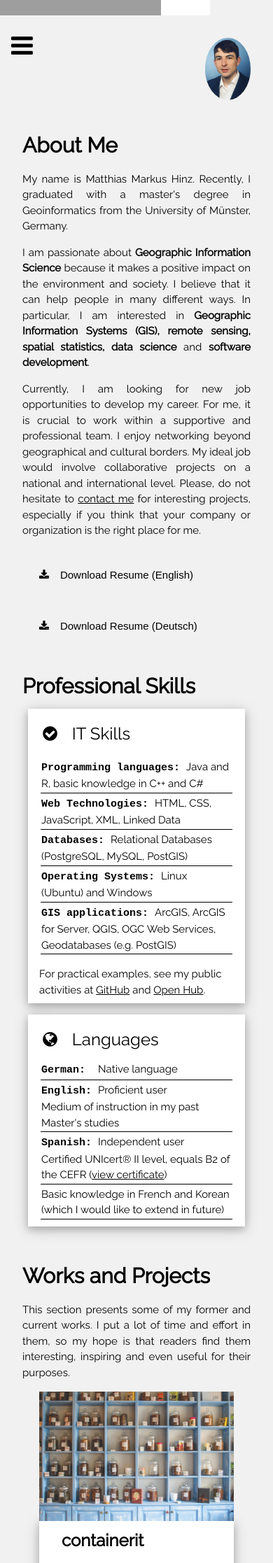
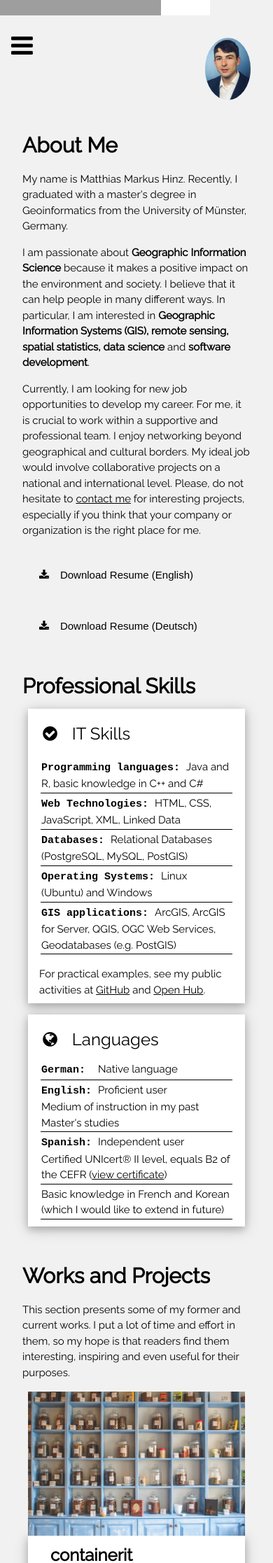
Before and after one commit to MatthiasHinz/MatthiasHinz.github.io, a Jekyll site: the page built from index.html, in a window 390 px wide. Shown: the part 402-2636 px from the top of the page at 70% size. Built offline with Jekyll 4.4.1, drawn with Linux system fonts in a browser that asks for light colours; nearby versions of some CDN libraries; comment, search, counter and statistics services are not loaded; grey boxes are pictures that could not be loaded.

Commit message:
Removed obsolete padding. Improved project-layout for small screens.

```diff
--- a/_includes/projects.html
+++ b/_includes/projects.html
@@ -1,7 +1,7 @@
 
 
 <!-- Blog entries -->
-<div class="w3-container w3-row-padding">
+<div class="w3-container w3-row-padding" style="padding-left: 0px; padding-right: 0px" >
 	<!-- Blog entry -->
 	{% assign items = site.projects | sort: 'date' %}
 	 {% for project in site.projects reversed %}
--- a/_layouts/default.html
+++ b/_layouts/default.html
@@ -52,6 +52,16 @@
 		    text-align: justify;
 		}
 
+		@media (max-width: 480px) {
+			p {
+				text-align: left;
+			}
+
+			.project-container{
+				padding: 0px;
+			}
+
+		}
 
 		/* text in center*/
 		.center{
--- a/_layouts/project.html
+++ b/_layouts/project.html
@@ -1,7 +1,7 @@
 ---
 layout: default
 ---
-<div class= "w3-container w3-theme-l3">
+<div class= "w3-container w3-theme-l3 project-container">
 
 	<div class="w3-card-4 w3-white w3-padding w3-margin-top w3-margin-bottom" style="max-width: 900px">
 
```
